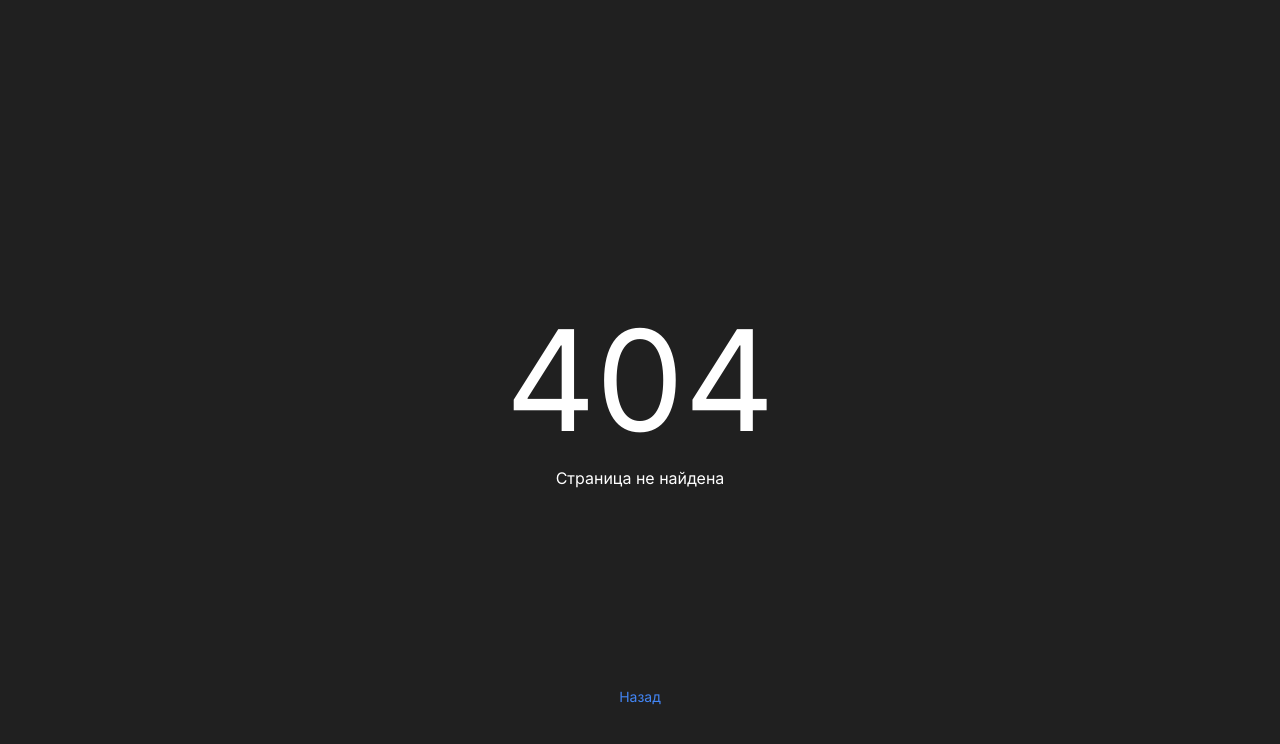
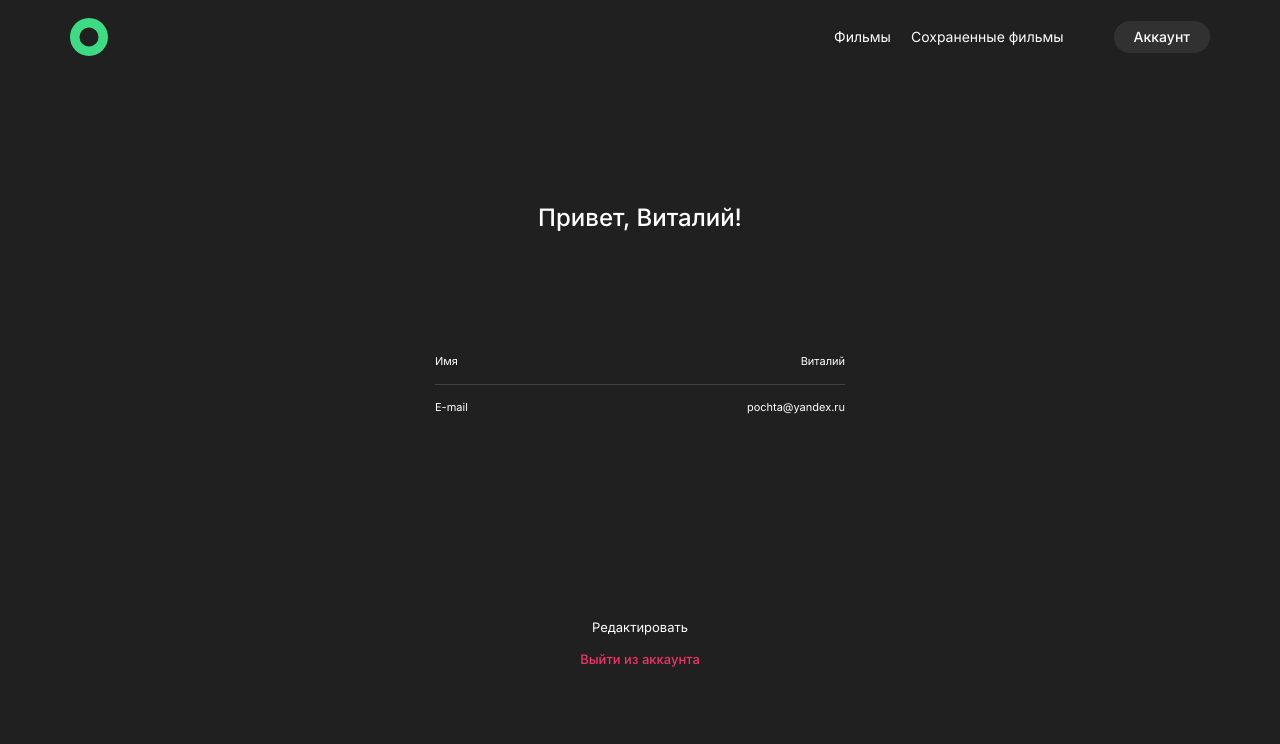
Before and after one commit to ArtyemSavchenko/movies-explorer-frontend, a React (Create React App) app: page /profile in a window 1280 px wide. Before the commit this address had no page. Shown: the top 744 px of the page. Built offline with nearby package versions, Linux system fonts and the light colour scheme.

Commit message:
feat: Добавил страницу Профиля

```diff
--- a/src/components/Footer/Footer.jsx
+++ b/src/components/Footer/Footer.jsx
@@ -1,8 +1,13 @@
+import { useLocation } from 'react-router-dom';
+
 import CustomLink from '../ui/CustomLink/CustomLink';
 
 import './Footer.css';
 
 const Footer = () => {
+  const location = useLocation();
+
+  if (location.pathname !== '/profile') {
     return (
       <footer className="footer">
         <p className="footer__text">
@@ -11,14 +16,14 @@ const Footer = () => {
         <div className="footer__link-box">
           <CustomLink
             extraClass="footer__link"
-          type="external-link"
+            feature="external-link"
             href="https://practicum.yandex.ru/"
           >
             Яндекс.Практикум
           </CustomLink>
           <CustomLink
             extraClass="footer__link"
-          type="external-link"
+            feature="external-link"
             href="https://github.com/ArtyemSavchenko"
           >
             Github
@@ -27,6 +32,9 @@ const Footer = () => {
         </div>
       </footer>
     );
+  } else {
+    return null;
+  }
 };
 
 export default Footer;
--- a/src/components/Header/SignMenu/SignMenu.jsx
+++ b/src/components/Header/SignMenu/SignMenu.jsx
@@ -5,10 +5,10 @@ import './SignMenu.css';
 const SignMenu = () => {
   return (
     <div className="sign-menu">
-      <CustomLink type="internal-link" extraClass="sign-menu__link" to="signup">
+      <CustomLink feature="internal-link" extraClass="sign-menu__link" to="signup">
         Регистрация
       </CustomLink>
-      <CustomLink type="internal-link" extraClass="sign-menu__btn" to="signin">
+      <CustomLink feature="internal-link" extraClass="sign-menu__btn" to="signin">
         Войти
       </CustomLink>
     </div>
--- a/src/components/ui/CustomLink/CustomLink.jsx
+++ b/src/components/ui/CustomLink/CustomLink.jsx
@@ -2,13 +2,13 @@ import { Link } from 'react-router-dom';
 
 import './CustomLink.css';
 
-// type: button - <button>, internal-link - <Link>, external-link - <a>
+// feature: button - <button>, internal-link - <Link>, external-link - <a>
 // appearance: attention - red, accent - blue
 
 const CustomLink = ({
   children,
   extraClass,
-  type = 'internal-link',
+  feature = 'internal-link',
   appearance = 'default',
   ...restProps
 }) => {
@@ -29,11 +29,10 @@ const CustomLink = ({
     return resultClasses;
   };
 
-  if (type === 'button') {
+  if (feature === 'button') {
     return (
       <button
         className={`custom-link${addClassName()}`}
-        type="button"
         {...restProps}
       >
         {children}
@@ -41,7 +40,7 @@ const CustomLink = ({
     );
   }
 
-  if (type === 'internal-link') {
+  if (feature === 'internal-link') {
     return (
       <Link className={`custom-link${addClassName()} `} {...restProps}>
         {children}
@@ -49,7 +48,7 @@ const CustomLink = ({
     );
   }
 
-  if (type === 'external-link') {
+  if (feature === 'external-link') {
     return (
       <a
         className={`custom-link${addClassName()}`}
--- /dev/null
+++ b/src/components/ui/ProfileInput/ProfileInput.css
@@ -0,0 +1,38 @@
+.profile-input {
+  display: flex;
+  flex-direction: row-reverse;
+  column-gap: 10px;
+  padding: 16px 0;
+  box-sizing: border-box;
+  max-width: 410px;
+  width: 100%;
+
+  font-weight: 400;
+  font-size: 11px;
+  line-height: 1.18;
+  white-space: nowrap;
+}
+
+.profile-input:not(:last-of-type) {
+  border-bottom: 1px solid #424242;
+}
+
+.profile-input__input {
+  background-color: transparent;
+  border: none;
+  padding: 0;
+  width: 100%;
+
+  font-family: inherit;
+  font-weight: inherit;
+  line-height: inherit;
+  text-align: right;
+}
+
+.profile-input__input:focus + .profile-input__label {
+  color: var(--ui-accent-color);
+}
+
+.profile-input__input:focus {
+  outline: none;
+}
--- /dev/null
+++ b/src/components/ui/ProfileInput/ProfileInput.jsx
@@ -0,0 +1,18 @@
+import { useId } from 'react';
+
+import './ProfileInput.css';
+
+const ProfileInput = ({ label, extraClass = '', ...restProps }) => {
+  const id = useId();
+
+  return (
+    <div className={`profile-input ${extraClass}`}>
+      <input className="profile-input__input" {...restProps} id={id} />
+      <label className="profile-input__label" htmlFor={id}>
+        {label}
+      </label>
+    </div>
+  );
+};
+
+export default ProfileInput;
--- a/src/pages/Landing/AboutMe/AboutMe.jsx
+++ b/src/pages/Landing/AboutMe/AboutMe.jsx
@@ -24,7 +24,7 @@ const AboutMe = () => {
           </BaseText>
           <CustomLink
             extraClass="about-me__git-link"
-            type='external-link'
+            feature='external-link'
             href="https://github.com/ArtyemSavchenko"
           >
             Github
--- a/src/pages/Login/Login.jsx
+++ b/src/pages/Login/Login.jsx
@@ -45,7 +45,7 @@ const Login = () => {
         <FormBtn extraClass="login__submit-btn">Войти</FormBtn>
         <p className="login__caption">
           Ещё не зарегистрированы?{' '}
-          <CustomLink type="internal-link" appearance="accent" extraClass="login__caption-link" to='/signup'>
+          <CustomLink feature="internal-link" appearance="accent" extraClass="login__caption-link" to='/signup'>
             Регистрация
           </CustomLink>
         </p>
--- a/src/pages/NotFound/NotFound.jsx
+++ b/src/pages/NotFound/NotFound.jsx
@@ -15,7 +15,7 @@ const NotFound = () => {
       </div>
       <CustomLink
         extraClass="not-found-page__link"
-        type="button"
+        feature="button"
         appearance="accent"
         onClick={() => navigate(-1)}
       >
--- /dev/null
+++ b/src/pages/Profile/Profile.css
@@ -0,0 +1,93 @@
+.profile {
+  padding: 70px 30px 32px;
+  box-sizing: border-box;
+  height: 100%;
+  display: flex;
+  flex-direction: column;
+}
+
+.profile__content {
+  height: 100%;
+  display: flex;
+  flex-direction: column;
+  box-sizing: border-box;
+}
+
+.profile__heading {
+  font-weight: 500;
+  font-size: 24px;
+  line-height: 1.2;
+  text-align: center;
+
+  margin-top: 0;
+  margin-bottom: 63px;
+}
+
+.profile__form {
+  display: flex;
+  flex-direction: column;
+  justify-content: space-between;
+  flex-grow: 1;
+}
+
+.profile__fieldset {
+  border: none;
+  padding: 0;
+  margin-left: 0;
+  margin-right: 0;
+}
+
+.profile__input {
+  margin: 0 auto;
+}
+
+.profile__submit-btn {
+  font-weight: 400;
+  font-size: 12px;
+  line-height: 1.25;
+
+  padding: 8px;
+  align-self: center;
+}
+
+.profile__sign-out-btn {
+  font-weight: 500;
+  font-size: 12px;
+  line-height: 1.25;
+
+  padding: 8px;
+  align-self: center;
+}
+
+@media (min-width: 768px) {
+  .profile {
+    padding-top: 0;
+    padding-bottom: 0;
+    justify-content: center;
+  }
+
+  .profile__content {
+    max-height: 475px;
+    padding-bottom: 24px;
+  }
+
+  .profile__heading {
+    margin-bottom: 80px;
+  }
+
+  .profile__submit-btn,
+  .profile__sign-out-btn {
+    font-size: 13px;
+    line-height: 1.23;
+  }
+}
+
+@media(min-width: 1280px) {
+  .profile__content {
+    padding-bottom: 0;
+    padding-top: 4px;
+  }
+  .profile__heading {
+    margin-bottom: 107px;
+  }
+}
--- /dev/null
+++ b/src/pages/Profile/Profile.jsx
@@ -0,0 +1,61 @@
+import { useState } from 'react';
+
+import CustomLink from '../../components/ui/CustomLink/CustomLink';
+import ProfileInput from '../../components/ui/ProfileInput/ProfileInput';
+
+import './Profile.css';
+
+const Profile = () => {
+  const [initialProfileData, setInitialProfileData] = useState({
+    name: 'Виталий',
+    email: 'pochta@yandex.ru',
+  });
+  const [name, setName] = useState(initialProfileData.name);
+  const [email, setEmail] = useState(initialProfileData.email);
+
+  return (
+    <section className="profile">
+      <div className="profile__content">
+        <p className="profile__heading">Привет, {initialProfileData.name}!</p>
+
+        <form className="profile__form">
+          <fieldset className="profile__fieldset">
+            <ProfileInput
+              extraClass="profile__input"
+              label="Имя"
+              type="text"
+              value={name}
+              onChange={(e) => setName(e.target.value)}
+            />
+            <ProfileInput
+              extraClass="profile__input"
+              label="E-mail"
+              type="email"
+              value={email}
+              onChange={(e) => setEmail(e.target.value)}
+            />
+          </fieldset>
+
+          <CustomLink
+            extraClass="profile__submit-btn"
+            feature="button"
+            type="submit"
+          >
+            Редактировать
+          </CustomLink>
+        </form>
+
+        <CustomLink
+          extraClass="profile__sign-out-btn"
+          feature="button"
+          appearance="attention"
+          type="button"
+        >
+          Выйти из&nbsp;аккаунта
+        </CustomLink>
+      </div>
+    </section>
+  );
+};
+
+export default Profile;
--- a/src/pages/Register/Register.jsx
+++ b/src/pages/Register/Register.jsx
@@ -49,7 +49,7 @@ const Register = () => {
         <FormBtn extraClass="register__submit-btn">Зарегистрироваться</FormBtn>
         <p className="register__caption">
           Уже зарегистрированы?{' '}
-          <CustomLink type="internal-link" appearance="accent" extraClass="register__caption-link" to='/signin'>
+          <CustomLink feature="internal-link" appearance="accent" extraClass="register__caption-link" to='/signin'>
             Войти
           </CustomLink>
         </p>
--- a/src/routes/routes.js
+++ b/src/routes/routes.js
@@ -6,6 +6,7 @@ import App from '../App';
 const Landing = lazy(() => import('../pages/Landing/Landing'));
 const NotFound = lazy(() => import('../pages/NotFound/NotFound'));
 const Register = lazy(() => import('../pages/Register/Register'));
+const Profile = lazy(() => import('../pages/Profile/Profile'));
 const Login = lazy(() => import('../pages/Login/Login'));
 const Movies = lazy(() => import('../pages/Movies/Movies'));
 const SavedMovies = lazy(() => import('../pages/SavedMovies/SavedMovies'));
@@ -28,6 +29,10 @@ export const router = createBrowserRouter([
         path: 'saved-movies',
         element: <SavedMovies />,
       },
+      {
+        path: 'profile',
+        element: <Profile />,
+      },
     ],
   },
   {
```
Lines whose indentation alone changed are shown as unchanged.
